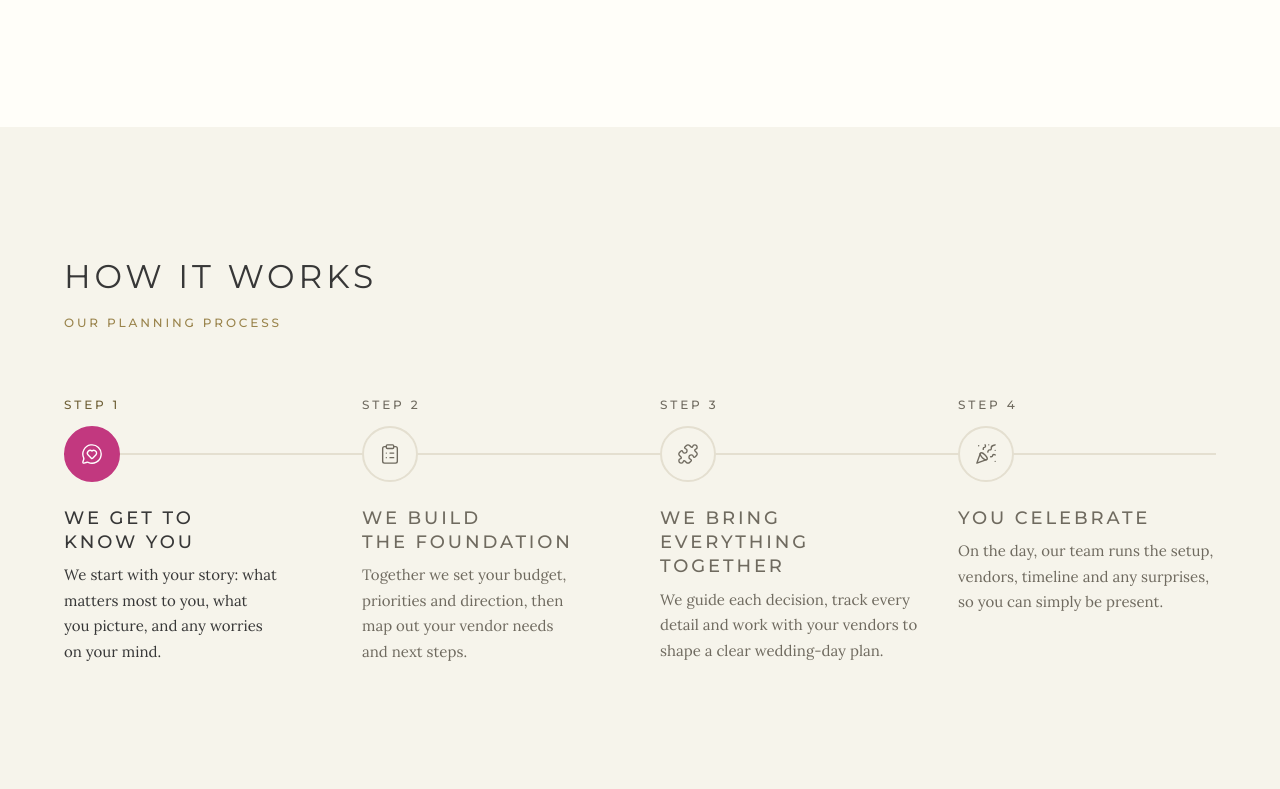
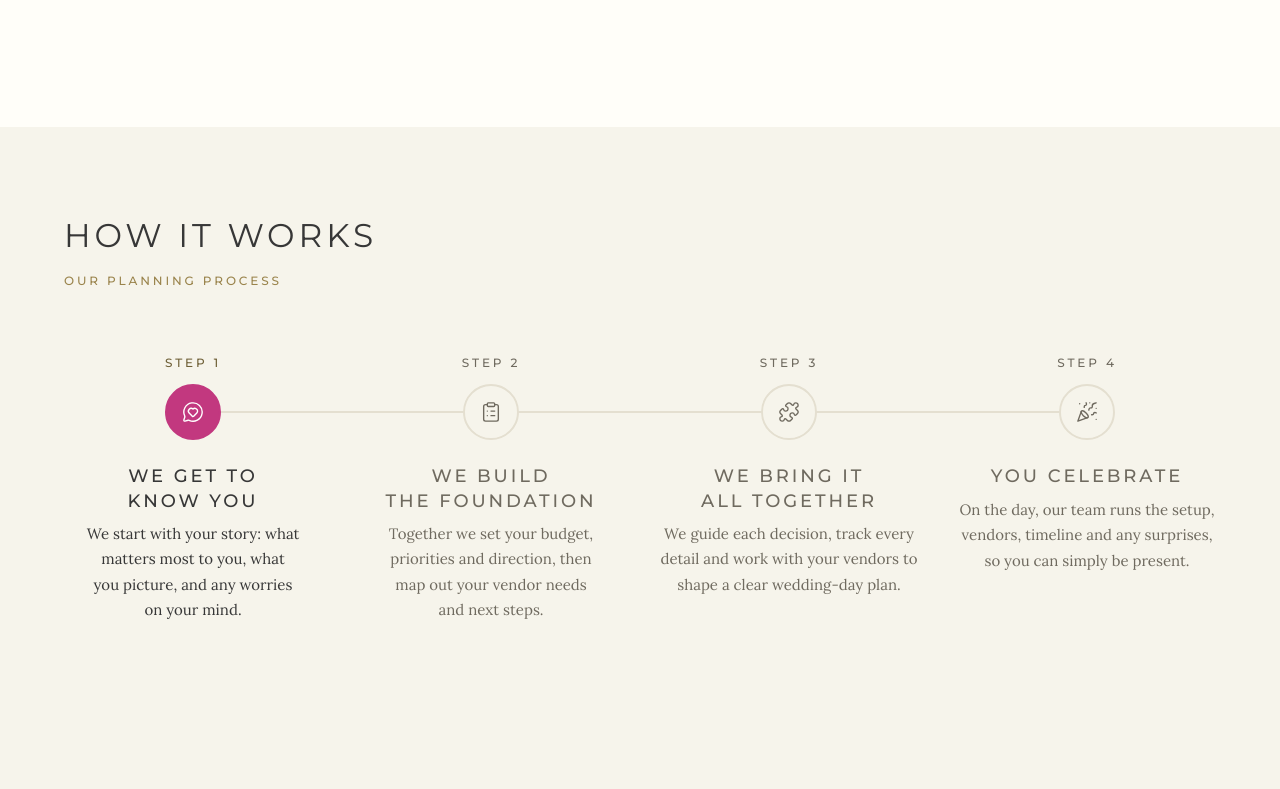
Before and after one commit to gatherwiseio/one-only-events, a Next.js app: page / in a window 1280 px wide. Shown: the part 4911-5700 px from the top of the page. Built offline with nearby package versions, Linux system fonts and the light colour scheme.

Commit message:
How it works: centered steps from 1024px, rail ends at the first and last circles, quicker pace, tighter padding
Co-Authored-By: Claude Opus 5.5 <noreply@anthropic.com>

```diff
--- a/src/app/globals.css
+++ b/src/app/globals.css
@@ -68,6 +68,7 @@
 
   /* Spacing */
   --spacing-section: clamp(5.5rem, 4rem + 5vw, 9.5rem);
+  --spacing-section-sm: clamp(4rem, 3rem + 3vw, 6rem);
   --spacing-gutter: clamp(1.25rem, 5vw, 4rem);
   --spacing-stack: 1rem;
   --spacing-group: 4rem;
@@ -196,9 +197,12 @@
     mask: url("/images/brand/wordmark.svg") center / contain no-repeat;
   }
 
-  /* How it works: one rail behind four stops. The rail's fill grows via --fill (0–1, set by
-     the Process component). Phones: a vertical rail down the left, text beside each icon.
-     From md: a full-width rail with "Step N" above each icon and the text below it. */
+  /* How it works: one rail joining four stops, from the first circle's center to the last's.
+     Its fill grows via --fill (0–1, set by the Process component).
+     Below lg: a vertical rail down the left, text beside each icon; the component sets
+     --rail-tail so the rail stops at the last circle. From lg: four centered columns, with
+     "Step N" above each icon and the text below, and a horizontal rail between the first and
+     last circle centers. */
   .timeline {
     position: relative;
   }
@@ -206,7 +210,7 @@
     position: absolute;
     left: calc(var(--stop-size) / 2 - 1px);
     top: calc(var(--stop-size) / 2);
-    bottom: 0;
+    bottom: var(--rail-tail, 0px);
     width: 2px;
     background: var(--color-line);
   }
@@ -230,10 +234,11 @@
   .stop-icon { grid-area: icon; align-self: start; }
   .stop-title { grid-area: title; }
   .stop-body { grid-area: body; }
-  @media (width >= 48rem) {
+  @media (width >= 64rem) {
     .timeline-rail {
-      left: 0;
-      right: 0;
+      /* each column is (100% - 3 gaps) / 4 wide, so its center sits half a column in */
+      left: calc((100% - 3 * var(--timeline-gap)) / 8);
+      right: calc((100% - 3 * var(--timeline-gap)) / 8);
       top: calc(var(--stop-label-h) + var(--stop-label-gap) + var(--stop-size) / 2 - 1px);
       bottom: auto;
       width: auto;
@@ -247,7 +252,9 @@
       grid-template-columns: minmax(0, 1fr);
       grid-template-areas: "label" "icon" "title" "body";
       grid-template-rows: auto;
+      justify-items: center;
       row-gap: 0;
+      text-align: center;
     }
     .stop-label { line-height: var(--stop-label-h); margin-bottom: var(--stop-label-gap); }
     .stop-title { margin-top: 1.5rem; margin-bottom: 0.5rem; }
--- a/src/components/sections/Process.tsx
+++ b/src/components/sections/Process.tsx
@@ -18,8 +18,8 @@ const icons: Record<ProcessStep["icon"], typeof PartyPopper> = {
   celebrate: PartyPopper,
 };
 
-const WORDS_PER_SECOND = 230 / 60; // a relaxed adult reading pace
-const TRAVEL = 1.2; // seconds for the line to travel to the next stop
+const WORDS_PER_SECOND = 270 / 60; // an easy adult reading pace
+const TRAVEL = 1; // seconds for the line to travel to the next stop
 
 const readingTime = (step: ProcessStep) => `${step.title} ${step.body}`.split(/\s+/).length / WORDS_PER_SECOND;
 
@@ -51,6 +51,17 @@ export function Process() {
       const stops = gsap.utils.toArray<HTMLElement>("[data-stop]");
       if (!fill || !rail) return;
 
+      // On the vertical rail, stop at the last circle's center rather than the bottom of the list
+      const timelineEl = rail.parentElement!;
+      const setTail = () => {
+        const t = timelineEl.getBoundingClientRect();
+        const last = stops[stops.length - 1].getBoundingClientRect();
+        timelineEl.style.setProperty("--rail-tail", `${t.bottom - (last.top + last.height / 2)}px`);
+      };
+      setTail();
+      const observer = new ResizeObserver(setTail);
+      observer.observe(timelineEl);
+
       // How far along the rail (0–1) each stop's center sits, in whichever direction it runs
       const stopAt = (i: number) => {
         const r = rail.getBoundingClientRect();
@@ -77,7 +88,10 @@ export function Process() {
         timeline.current = tl;
         ScrollTrigger.create({ trigger: "[data-timeline]", start: "top 70%", once: true, onEnter: () => tl.play() });
       });
-      return () => mm.revert();
+      return () => {
+        observer.disconnect();
+        mm.revert();
+      };
     },
     { scope: root },
   );
@@ -89,14 +103,14 @@ export function Process() {
   };
 
   return (
-    <section ref={root} id="process" aria-labelledby="process-title" className="scroll-mt-20 bg-surface-alt px-gutter py-section">
+    <section ref={root} id="process" aria-labelledby="process-title" className="scroll-mt-20 bg-surface-alt px-gutter py-section-sm">
       <div className="mx-auto flex max-w-content flex-col gap-group">
         <SectionHeading id="process-title" title={process.title} label={process.label} align="start" />
         <div data-timeline className="timeline">
           <span data-rail className="timeline-rail" aria-hidden="true">
             <span data-fill className="timeline-fill" />
           </span>
-          <ol className="relative grid grid-cols-1 gap-(--timeline-gap) md:grid-cols-4">
+          <ol className="relative grid grid-cols-1 gap-(--timeline-gap) lg:grid-cols-4">
             {process.steps.map((step, i) => {
               const Icon = icons[step.icon];
               const on = i < lit;
--- a/src/content/site.ts
+++ b/src/content/site.ts
@@ -220,7 +220,7 @@ export const process = {
   steps: [
     { icon: "talk", title: "We get to know you", body: "We start with your story: what matters most to you, what you picture, and any worries on your mind." },
     { icon: "plan", title: "We build the foundation", body: "Together we set your budget, priorities and direction, then map out your vendor needs and next steps." },
-    { icon: "together", title: "We bring everything together", body: "We guide each decision, track every detail and work with your vendors to shape a clear wedding-day plan." },
+    { icon: "together", title: "We bring it all together", body: "We guide each decision, track every detail and work with your vendors to shape a clear wedding-day plan." },
     { icon: "celebrate", title: "You celebrate", body: "On the day, our team runs the setup, vendors, timeline and any surprises, so you can simply be present." },
   ] satisfies ProcessStep[],
 };
```
Also changed, not shown: 1 other file (tests, documents, lock files or other folders).
